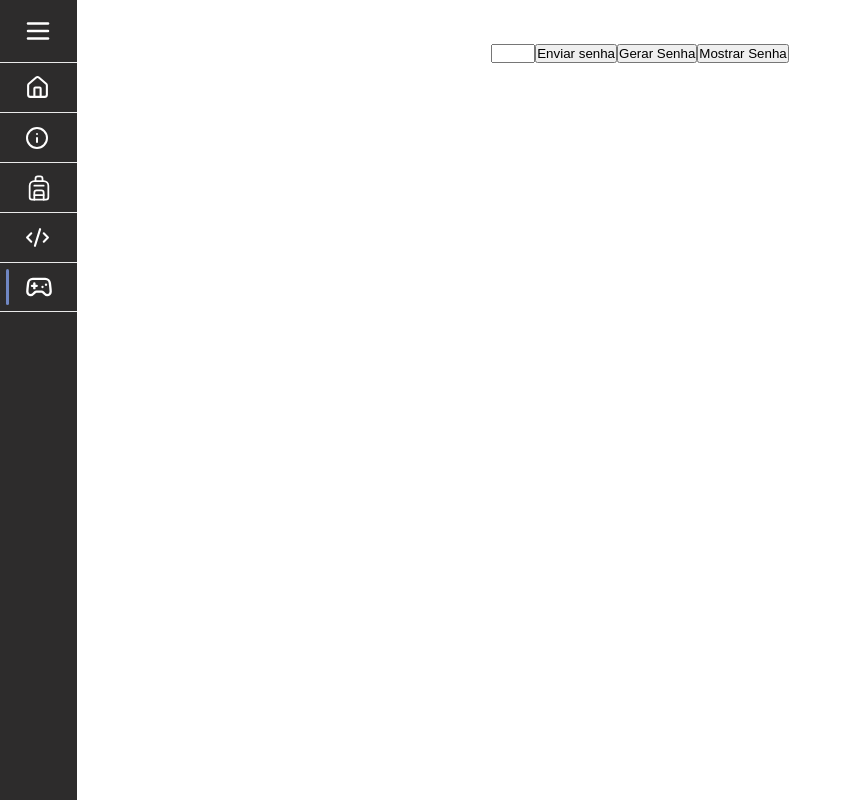
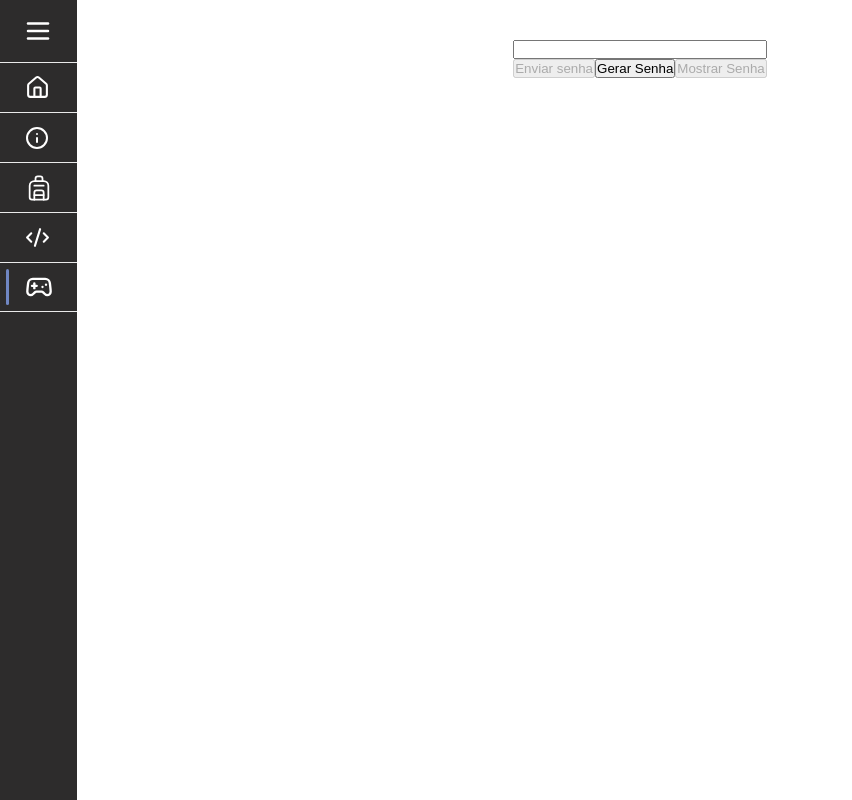
Before and after one commit to CauaGNP/portifolio, a Next.js app: page /game in a window 1280 px wide. Shown: the whole page, without its empty margins (0-852 px from the left). Built offline with nearby package versions, Linux system fonts and the light colour scheme; a web font is replaced by a local one.

Commit message:
lógica do jogo finalizado

```diff
--- a/app/game/page.js
+++ b/app/game/page.js
@@ -1,6 +1,7 @@
 "use client"
 
-import { use, useState } from "react";
+import {
+     useState } from "react";
 import styles from "./page.module.css";
 
 import Header from "@/components/Header/Header";
@@ -11,35 +12,62 @@ export default function Game(){
     const [chances, setChaces] = useState(0);
     const [password, setPassword] = useState([]);
     const [userPassword, setUserPassword] = useState([]);
+    const [point, setPoint] = useState(0)
+    const [gameStarted, setGameStarted] = useState(true);
 
-    function numbersGenerate(){
-        const copyPassWord = [...password]
-        for(let i = 0; i < 5; i++){
-            const randomNumber = Math.floor(Math.random() * 10 );
+    function numbersGenerate(array){
+        const copyPassword = [...array];
 
-            copyPassWord[i] = randomNumber.toString();
+        while(copyPassword.length < 5){
+            const randomNumber = Math.floor(Math.random() * 10).toString();
+            if (!copyPassword.includes(randomNumber)) {
+                copyPassword.push(randomNumber);
+            }
         }
-        setPassword(copyPassWord);
+
+        console.log(copyPassword)
+
+        setPassword(copyPassword);
+        setGameStarted(false);
+        setUserPassword([]);
+        setChaces(0);
+        setPoint(0);
     }
 
     function displayNumber(){
-        alert(password);
-        alert("UserValue" + userPassword)
-        console.log(userPassword)
+        alert(`A senha é ${password}`);
+        setGameStarted(true);
+        setPassword([]);
+        setUserPassword([]);
+        setChaces(0);
+        setPoint(0);
     }
 
     function sendPassword(numbersInputValue){
         setUserPassword([...userPassword, numbersInputValue.toString().split("")]);
+        displayPoints(numbersInputValue.toString().split(""))
     }
 
     function compareNumbers(value, index){
         if(value === password[index]){
             return styles.correctPosition;
         }
-        if(password.some(caracter => value === caracter)){
+        if(password.some(caracter => value == caracter)){
             return styles.incorretPosition;
         }
         return styles.extingueDaFaceDaTerra;
+    }
+
+    function displayPoints(value){
+        let points = 0;
+
+        value.forEach((digit, index) => {
+        if(digit === password[index]){
+            points++;
+        }
+    });
+        console.log(points)
+        setPoint(points)
     }
 
     return(
@@ -48,22 +76,46 @@ export default function Game(){
             <main className={styles.main}>
                 <section className={styles.section}>
 
+                    {point === 5 ? <h1>Você Ganhou</h1> : chances === 10 ? <h1>Voce perdeu</h1> : null}
+
                     {userPassword.map((passwordDisplay,i) => (
-                        <div key={`${i}Password`} >
+                        <div key={`${i}Password`} className={styles.divPassword}>
 
                             {passwordDisplay.map((digit, index) => (
                                 <p key={`${index}IndexValue`}
-                                className={compareNumbers(digit, index)}>{digit}</p>
+                                className={compareNumbers(digit, index)}
+                                >{digit}</p>
                             ))}
 
                         </div>
                     )) }
 
-                    <input type="number" min="0" max="9"  onChange={(e) =>{setInputValue(e.target.value)}}/>
+                    <section className={styles.sectionInput}>
+                        <input type="number" min="0" max="9"  onChange={(e) =>{setInputValue(e.target.value)}} className={styles.input}/>
 
-                    <button onClick={() => inputValue.length === 5 ? sendPassword(inputValue) : alert("Você deve inserir 5 números para gerar uma tentativa!!")}>Enviar senha</button>
-                    <button onClick={() => numbersGenerate()}>Gerar Senha</button>
-                    <button onClick={() => displayNumber()}>Mostrar Senha</button>
+                        <div className={styles.buttons}>
+                            <button
+                            onClick={() => {inputValue.length === 5 ? sendPassword(inputValue) : alert("Você deve inserir 5 números para gerar uma tentativa!!")
+                            setChaces(chances + 1);
+                            }}
+                            disabled={gameStarted || chances === 10 || point === 5}
+                            >Enviar senha</button>
+
+                            <button
+                            onClick={() => {
+                            numbersGenerate(password)
+                            setGameStarted(false)}}
+                            >Gerar Senha</button>
+
+                            <button
+                            onClick={() => {displayNumber()}}
+                            disabled={gameStarted}
+                            >Mostrar Senha</button>
+                        </div>
+                    </section>
+
+
+
                 </section>
             </main>
         </div>
--- a/app/game/page.module.css
+++ b/app/game/page.module.css
@@ -10,6 +10,10 @@
     align-items: center;
     gap: 64px;
 
+    .divPassword{
+      display: flex;
+      flex-direction: row;
+
       .correctPosition{
         background-color: green;
       }
@@ -21,7 +25,16 @@
       .extingueDaFaceDaTerra{
         background-color: red;
       }
+    }
 
+    .sectionInput{
+      display: flex;
+      flex-direction: column;
 
+      .buttons{
+      display: flex;
+      flex-direction: row;
       }
     }
+  }
+}
```
Lines whose indentation alone changed are shown as unchanged.
